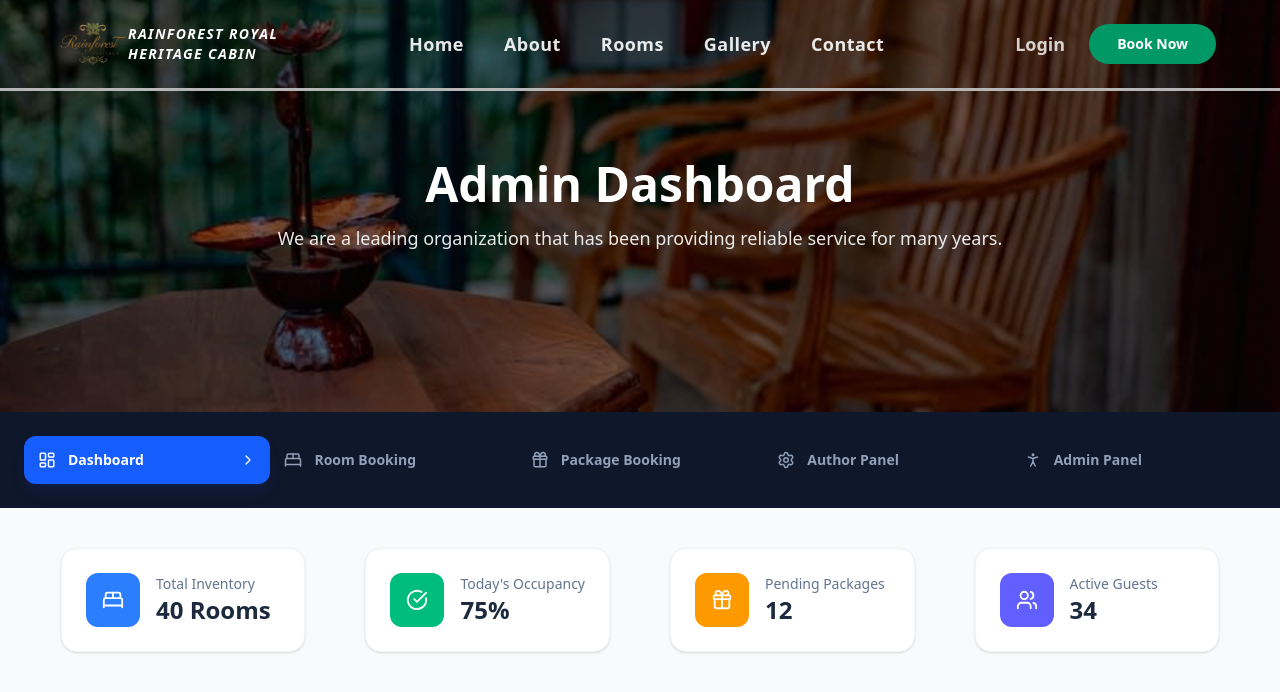
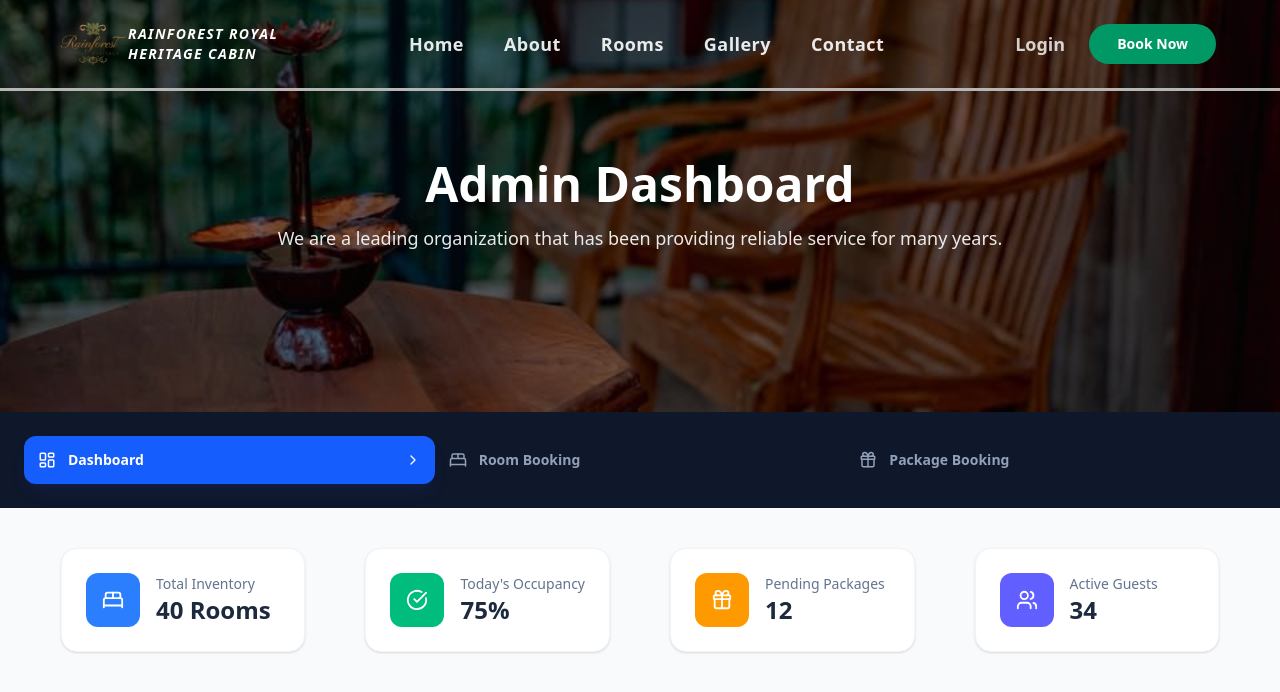
Before and after one commit to ThamiduChamod/rainforest_royal_heritage_cabin_front_end, a React (Vite) app: page /Dashboard in a window 1280 px wide. Shown: the top 692 px of the page. Built offline with nearby package versions, Linux system fonts and the light colour scheme.

Commit message:
update dashboard

```diff
--- a/src/pages/Dashboard.tsx
+++ b/src/pages/Dashboard.tsx
@@ -1,4 +1,4 @@
-import React, { useState } from 'react'
+import React, { useEffect, useState } from 'react'
 import PageHeroSection from '../components/PageHeroSection'
 import heroimg from "../assets/photos/image2.jpeg"
 import { BedDouble, CheckCircle, ChevronRight, Gift, LayoutDashboard, PersonStanding, Settings, Users, type LucideIcon } from 'lucide-react'
@@ -15,6 +15,41 @@ import Profile from '../components/Profile';
 export default function Dashboard() {
     const [activeTab, setActiveTab] = useState("dashboard");
 
+    const [role, setRole] = useState("")
+
+  useEffect(() => {
+    const roles = localStorage.getItem("logInData");
+    if(roles){
+      setRole(roles);
+    }
+  }, []);
+
+
+
+    type MenuItem = {
+      id: string;
+      label: string;
+      icon: LucideIcon;
+    };
+    const menuItems: MenuItem[] = [
+      { id: "dashboard", label: "Dashboard", icon: LayoutDashboard },
+      { id: "rooms", label: "Room Booking", icon: BedDouble },
+      { id: "packages", label: "Package Booking", icon: Gift },
+    ];
+
+    if (role === "ADMIN") {
+      menuItems.push(
+        { id: "author", label: "Author Panel", icon: Settings },
+        { id: "admin", label: "Admin Panel", icon: PersonStanding }
+      );
+    }
+
+    if (role == "AUTHOR") {
+      menuItems.push(
+        { id: "admin", label: "Admin Panel", icon: PersonStanding }
+      )
+
+    }
 
 
 
@@ -57,14 +92,8 @@ export default function Dashboard() {
       {/* dashboard navigation */}
       <aside className="h-10/12  bg-slate-900 text-white p-6 hidden lg:flex flex-col">
 
-        <nav className="flex  justify-between">
-          {[
-            { id: "dashboard", label: "Dashboard", icon: LayoutDashboard },
-            { id: "rooms", label: "Room Booking", icon: BedDouble },
-            { id: "packages", label: "Package Booking", icon: Gift },
-            { id: "author", label: "Author Panel", icon: Settings },
-            { id: "admin", label: "Admin Panel", icon: PersonStanding },
-          ].map(item => (
+        <nav className="flex justify-between">
+          {menuItems.map(item => (
             <button
               key={item.id}
               onClick={() => setActiveTab(item.id)}
@@ -83,6 +112,7 @@ export default function Dashboard() {
             </button>
           ))}
         </nav>
+
 
       </aside>
 
```
